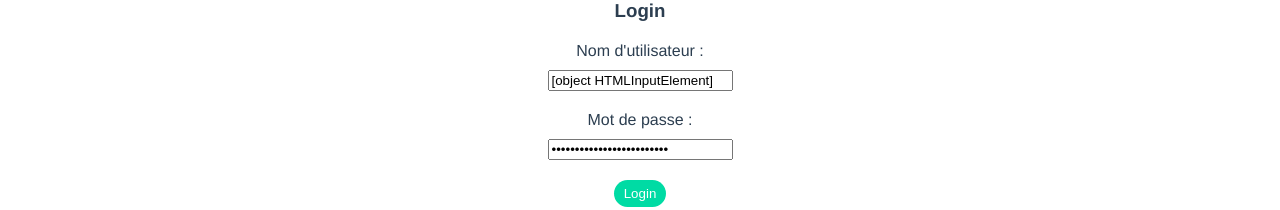
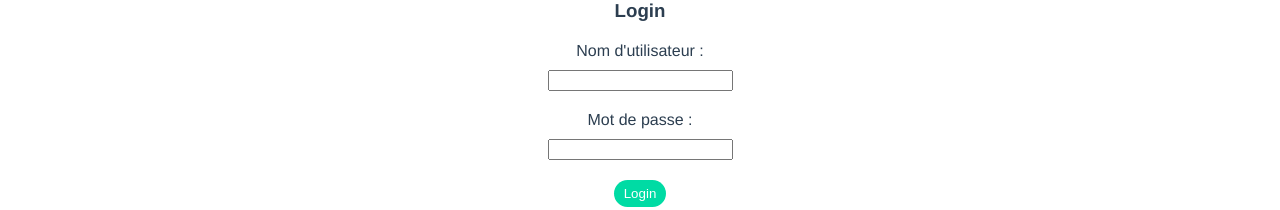
Before and after one commit to alicegdev/projet-production-frontend, a Vue app: page / in a window 1280 px wide. Shown: the part 147-357 px from the top of the page. Built offline with nearby package versions, Linux system fonts and the light colour scheme.

Commit message:
modified username and password value

```diff
--- a/src/components/LoginView.vue
+++ b/src/components/LoginView.vue
@@ -4,10 +4,10 @@
     <h3>Login</h3>
 
     <label for="username">Nom d'utilisateur : </label>
-    <input type="username" name="username" ref="username" v-model="username" required />
+    <input type="username" name="username" v-model="username" required />
 
     <label for="password">Mot de passe :</label>
-    <input type="password" name="password" ref="password" v-model="password" required />
+    <input type="password" name="password" v-model="password" required />
 
     <button>Login</button>
   </form>
```
